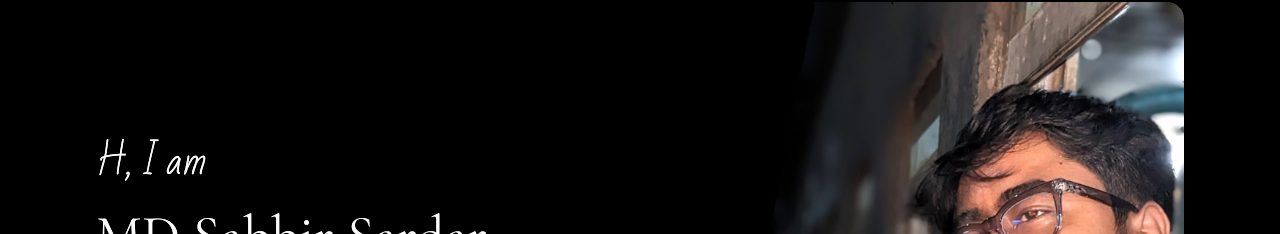
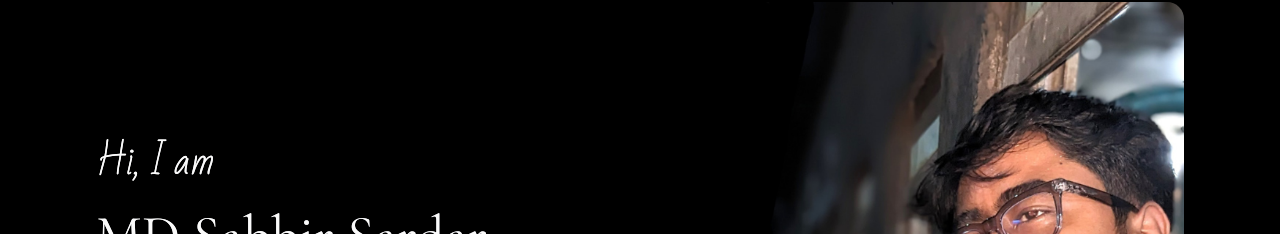
Before and after one commit to Sabbir-Sardar/Portfolio, a React (Vite) app: page / in a window 1280 px wide. Shown: the part 142-376 px from the top of the page. Built offline with nearby package versions, Linux system fonts and the light colour scheme; the HTML template or start-up script is replaced by a standard one.

Commit message:
Update Hero.jsx

```diff
--- a/src/components/Hero.jsx
+++ b/src/components/Hero.jsx
@@ -7,7 +7,7 @@ const Hero = () => {
       <div className="container items-center lg:grid lg:grid-cols-2 lg:gap-10 ">
         <div>
           <h2 className="headline-2 max-w-[8ch] bad-script-regular  sm:max-w-[20ch] lg:max-w-[15ch] mt-5 mb-8 lg:mb-0 text-sm">
-            H, I am
+            Hi, I am
           </h2>
           <h2 className="headline-1 max-w-[15ch] cormorant-garamond-light sm:max-w-[20ch] lg:max-w-[15ch] mt-5 mb-8 lg:mb-2">
             {text.split("").map((char, index) => (
```
